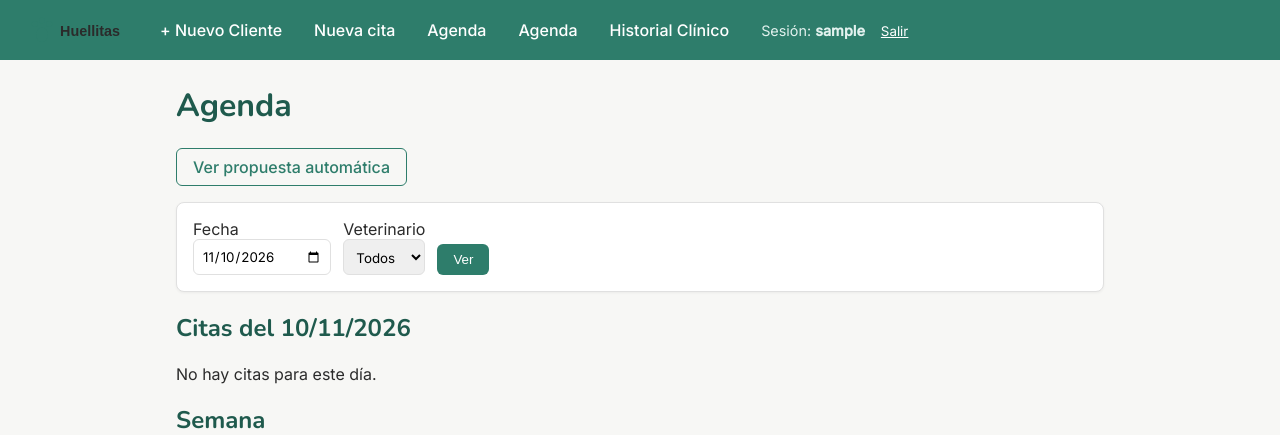
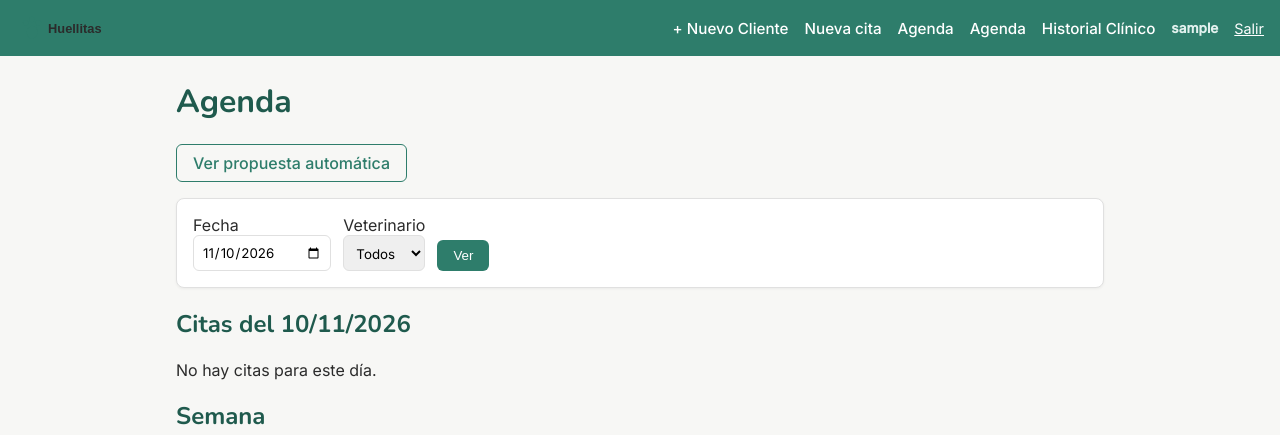
Before and after one commit to CarlosVA1992/SGCV, a Django app: page /agenda/ in a window 1280 px wide. Shown: the top 435 px of the page. Run offline with Django 5.2, Linux system fonts and the light colour scheme; the visitor is signed in with stand-in values (Sample User, id 1); data that the repository does not hold is empty.

Commit message:
fix: mejora la responsividad del menu de navegacion para moviles

```diff
--- a/web/templates/base.html
+++ b/web/templates/base.html
@@ -24,20 +24,39 @@
       background: var(--fondo);
       color: var(--texto);
     }
-    header {
+       header {
       background: var(--primario);
       color: white;
-      padding: 12px 24px;
+      padding: 12px 16px;
       display: flex;
       align-items: center;
-      gap: 16px;
+      justify-content: space-between; /* Separa el logo de los botones */
+      flex-wrap: wrap; /* Permite que los elementos bajen de línea si no caben */
+      gap: 12px;
     }
-    header img { height: 36px; }
+    header img { height: 32px; }
+
+    header nav {
+      display: flex;
+      flex-wrap: wrap; /* Hace que los enlaces bajen de línea en móvil */
+      align-items: center;
+      gap: 12px;
+      width: 100%;
+    }
+
+    /* En pantallas grandes, el nav vuelve a estar alineado a la derecha */
+    @media (min-width: 768px) {
+      header nav {
+        width: auto;
+      }
+    }
+
     header nav a {
       color: white;
       text-decoration: none;
-      margin-right: 16px;
       font-weight: 500;
+      font-size: 0.95em; /* Letra un poco más pequeña para que quepa mejor */
+      padding: 4px 0;
     }
     header nav a:hover { text-decoration: underline; }
     main {
@@ -130,14 +149,14 @@
           <a href="{% url 'buscar_mascota' %}">Historial Clínico</a>
         {% endif %}
 
-        {# --- BOTÓN SALIR Y NOMBRE DE USUARIO --- #}
-        <div style="margin-left: auto; display: flex; gap: 16px; align-items: center;">
-          <span style="font-size: 0.9em; color: #E2F1EE;">
-            Sesión: <strong>{{ user.username }}</strong>
+                {# --- BOTÓN SALIR Y NOMBRE DE USUARIO --- #}
+        <div style="display: flex; gap: 16px; align-items: center; margin-left: 0;">
+          <span style="font-size: 0.85em; color: #E2F1EE; white-space: nowrap;">
+            <strong>{{ user.username }}</strong>
           </span>
           <form method="post" action="{% url 'logout' %}" style="margin: 0;">
             {% csrf_token %}
-            <button type="submit" style="background: none; border: none; color: white; text-decoration: underline; cursor: pointer; font-family: inherit; padding: 0;">
+            <button type="submit" style="background: none; border: none; color: white; text-decoration: underline; cursor: pointer; font-family: inherit; padding: 0; font-size: 0.9em;">
               Salir
             </button>
           </form>
```
